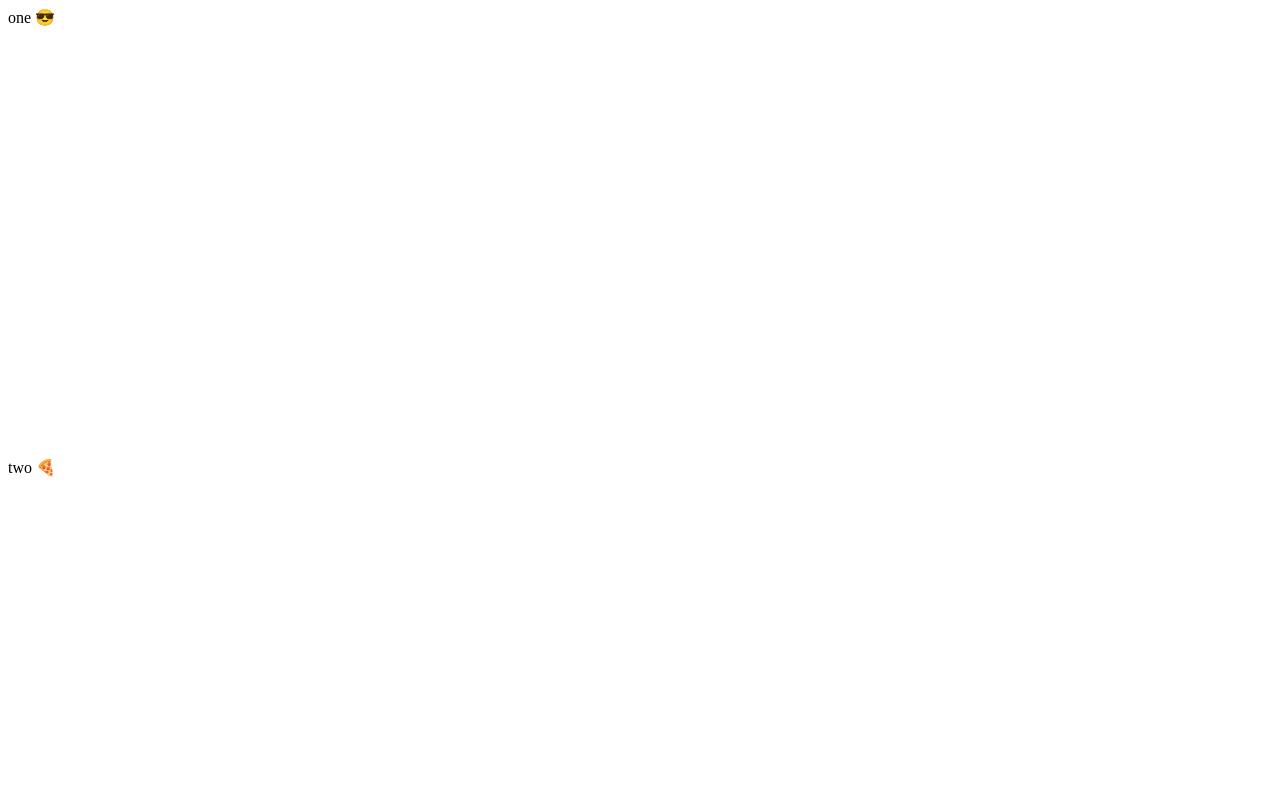
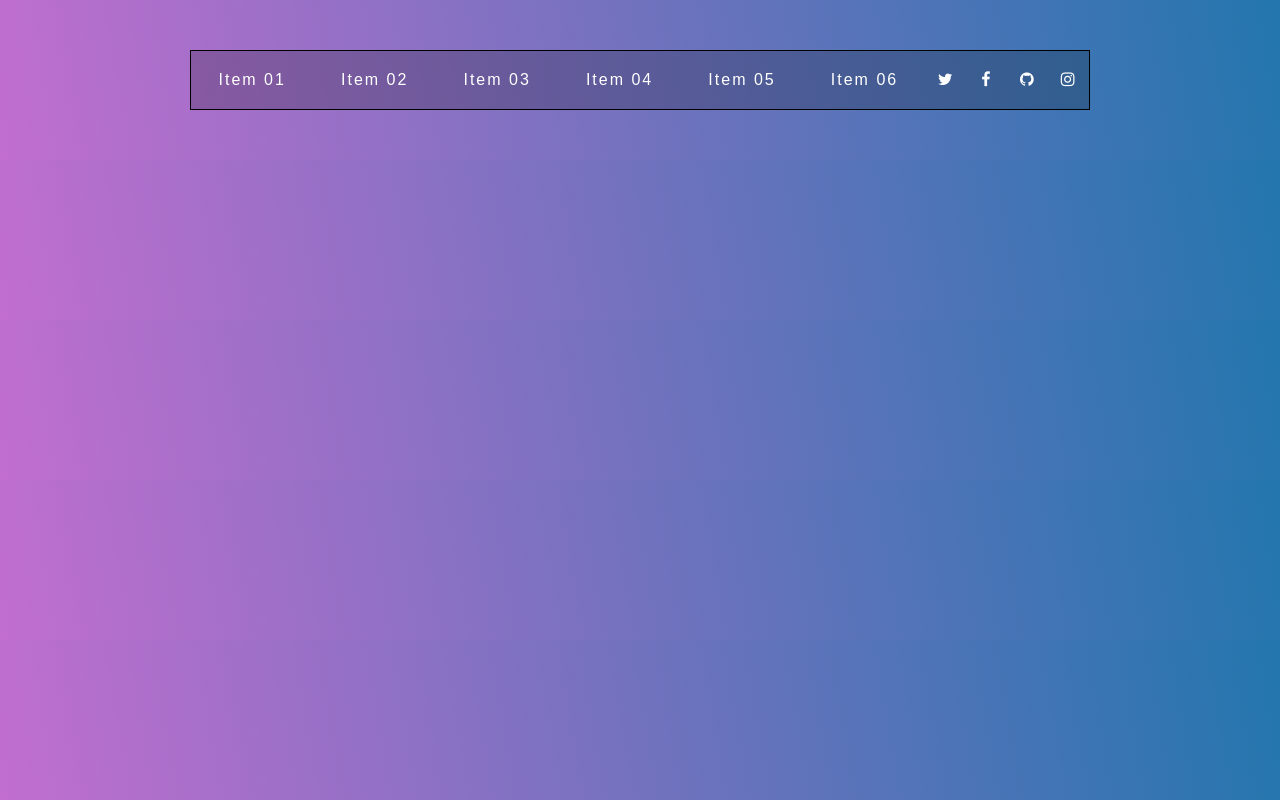
Before and after one commit to robkondrat/flex-direction, a website: page index.html in a window 1280 px wide. Shown: the top 800 px of the page. Drawn offline with Linux system fonts and the light colour scheme.

Commit message:
flexbox navigation

```diff
--- a/css/styles.css
+++ b/css/styles.css
@@ -1,19 +1,72 @@
-.container {
-  display: flex;
-  flex-direction:column;
-  align-content:center;
-  justify-content:center;
+html {
+  box-sizing: border-box;
 }
 
-.box1 {
-  flex: 10 5 450px;
+*, *:before, *:after {
+  box-sizing: inherit;
 }
 
-.box2 {
-  flex: 1 1 450px;
+body {
+  font-family: sans-serif;
+  margin: 0;
+  background-image: linear-gradient(260deg, #2376ae 0%, #c16ecf 100%);
 }
 
-.box3 {
-  flex-grow: 7;
-  flex: 1 1 500px;
+a {
+  color:white;
+  font-weight:100;
+  letter-spacing:2px;
+  text-decoration:none;
+  background:rgba(0,0,0,0.2);
+  padding: 20px 5px;
+  display: inline-block;
+  width: 100%;
+  text-align: center;
+  transition: all 0.5s;
 }
+
+a:hover {
+  background: rgba(0,0,0,0.3);
+}
+
+.wrapper {
+  max-width: 1000px;
+  margin: 0 auto;
+  padding:50px;
+}
+
+.flex-nav ul {
+  border: 1px solid black;
+  list-style:none;
+  margin: 0;
+  padding:0;
+  display: flex;
+}
+
+.flex-nav li {
+  flex:3;
+}
+
+.flex-nav .social {
+  flex:1;
+}
+
+@media all and (max-width:1000px) {
+  .flex-nav ul {
+    flex-wrap:wrap;
+  }
+
+  .flex-nav li {
+    flex:1 1 50%;
+  }
+
+  .flex-nav .social {
+    flex:1 1 25%;
+  }
+}
+
+@media all and (max-width:500px) {
+  .flex-nav li {
+    flex-basis:100%;
+  }
+}
--- a/index.html
+++ b/index.html
@@ -2,19 +2,35 @@
 <html lang="en">
 <head>
   <meta charset="UTF-8">
+  <meta name="viewport" content="width=device-width, initial-scale=1">
+  <link rel="stylesheet" href="https://maxcdn.bootstrapcdn.com/font-awesome/4.3.0/css/font-awesome.min.css">
   <title>FlexBox Tutorial</title>
   <link rel="stylesheet" href="build/styles.css">
 </head>
 <body>
-
-  <div class="container">
-    <div class="box box1">one 😎</div>
-    <div class="box box2">two 🍕</div>
-    <div class="box box3">three 🍟</div>
-    <div class="box box4">four 👍</div>
-    <div class="box box5">five 👀</div>
-    <div class="box box6">six 💩</div>
-  </div>
+  <div class="wrapper">
+    <nav class="flex-nav">
+      <ul>
+        <li><a href="#">Item 01</a></li>
+        <li><a href="#">Item 02</a></li>
+        <li><a href="#">Item 03</a></li>
+        <li><a href="#">Item 04</a></li>
+        <li><a href="#">Item 05</a></li>
+        <li><a href="#">Item 06</a></li>
+        <li class="social">
+          <a href="http://twitter.com/wesbos.developer"><i class="fa fa-twitter"></i></a>
+        </li>
+        <li class="social">
+          <a href="http://facebok.com/wesbos"><i class="fa fa-facebook"></i></a>
+        </li>
+        <li class="social">
+          <a href="http://github.com/wesbos"><i class="fa fa-github"></i></a>
+        </li>
+        <li class="social">
+          <a href="http://instagram.com/wesbos"><i class="fa fa-instagram"></i></a>
+        </li>
+      </ul>
+    </nav>
 
 </body>
 </html>
--- a/package.json
+++ b/package.json
@@ -19,5 +19,8 @@
   "devDependencies": {
     "gulp": "^4.0.2",
     "gulp-autoprefixer": "^7.0.1"
+  },
+  "dependencies": {
+    "@fortawesome/fontawesome-free": "^5.15.1"
   }
 }
```
Also changed, not shown: build/styles.css, 1 other file.
